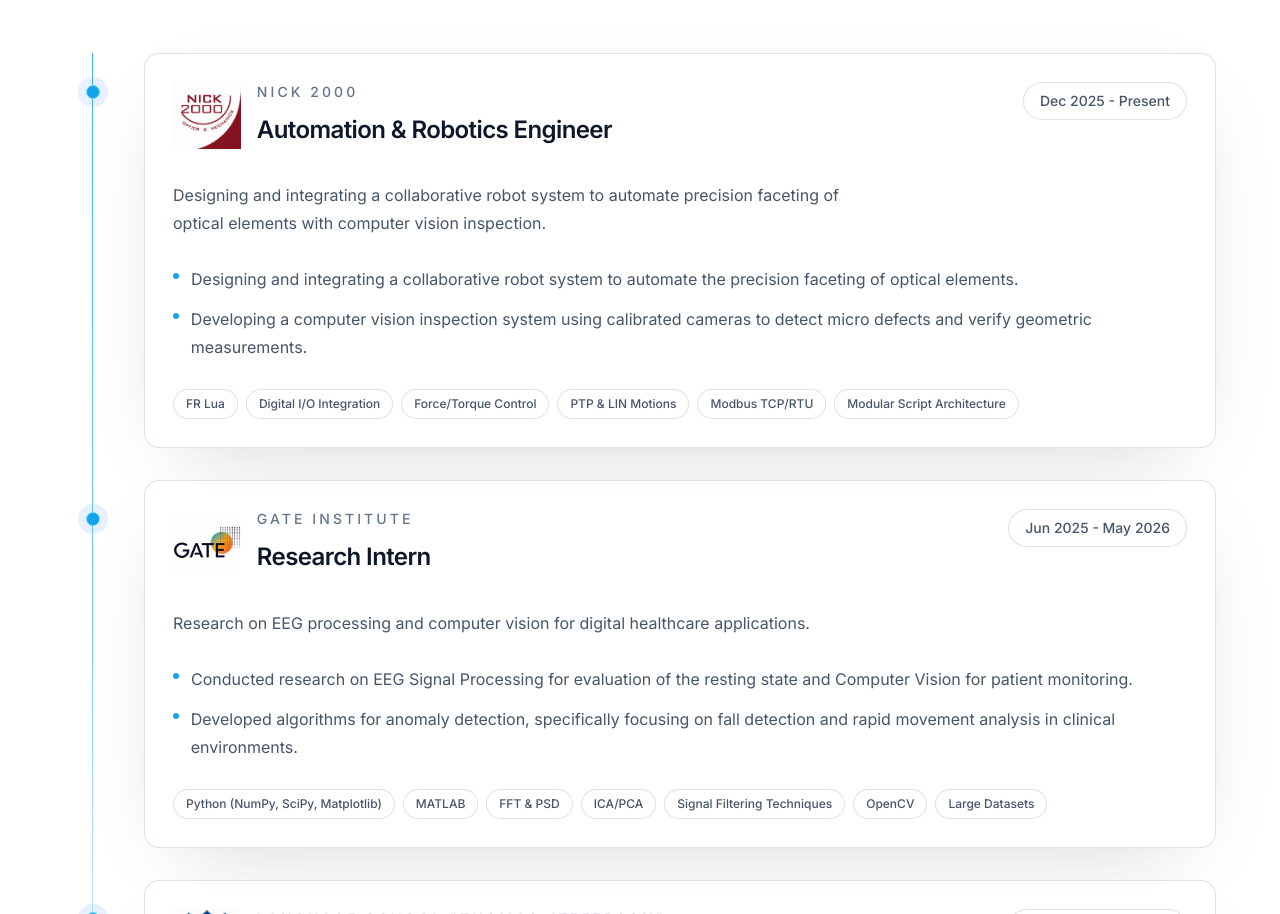
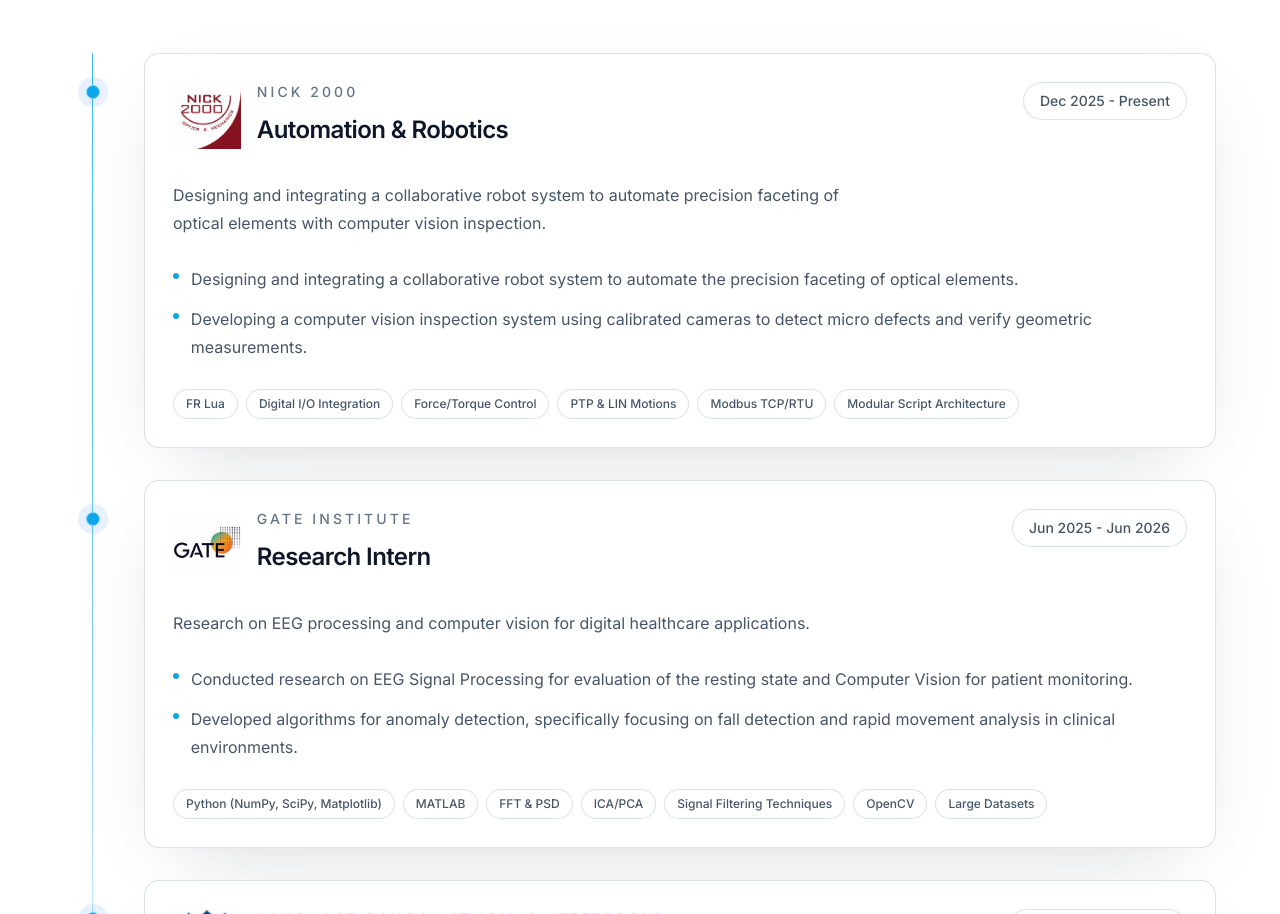
Before and after one commit to Sava-Statkov/Portfolio-Website, a Next.js app: page / in a window 1280 px wide. Shown: the part 3019-3933 px from the top of the page. Built offline with nearby package versions, Linux system fonts and the light colour scheme.

Commit message:
Role change

```diff
--- a/data/portfolio.ts
+++ b/data/portfolio.ts
@@ -185,7 +185,7 @@ export const experience: ExperienceItem[] = [
   {
     logo: "/experience-logos/nick.png",
     logoFallback: "N",
-    role: "Automation & Robotics Engineer",
+    role: "Automation & Robotics",
     company: "NICK 2000",
     duration: "Dec 2025 - Present",
     summary: "Designing and integrating a collaborative robot system to automate precision faceting of optical elements with computer vision inspection.",
@@ -200,7 +200,7 @@ export const experience: ExperienceItem[] = [
     logoFallback: "G",
     role: "Research Intern",
     company: "GATE Institute",
-    duration: "Jun 2025 - May 2026",
+    duration: "Jun 2025 - Jun 2026",
     summary: "Research on EEG processing and computer vision for digital healthcare applications.",
     achievements: [
       "Conducted research on EEG Signal Processing for evaluation of the resting state and Computer Vision for patient monitoring.",
```
